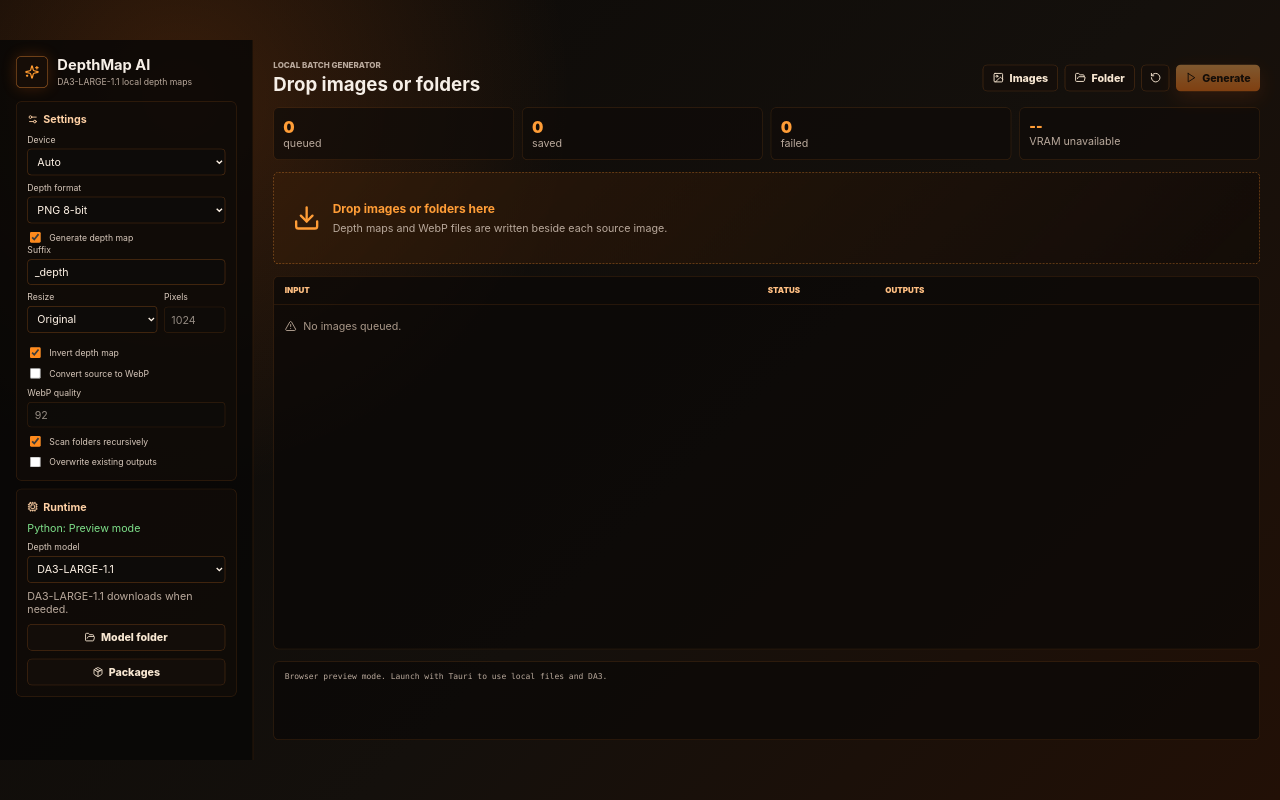
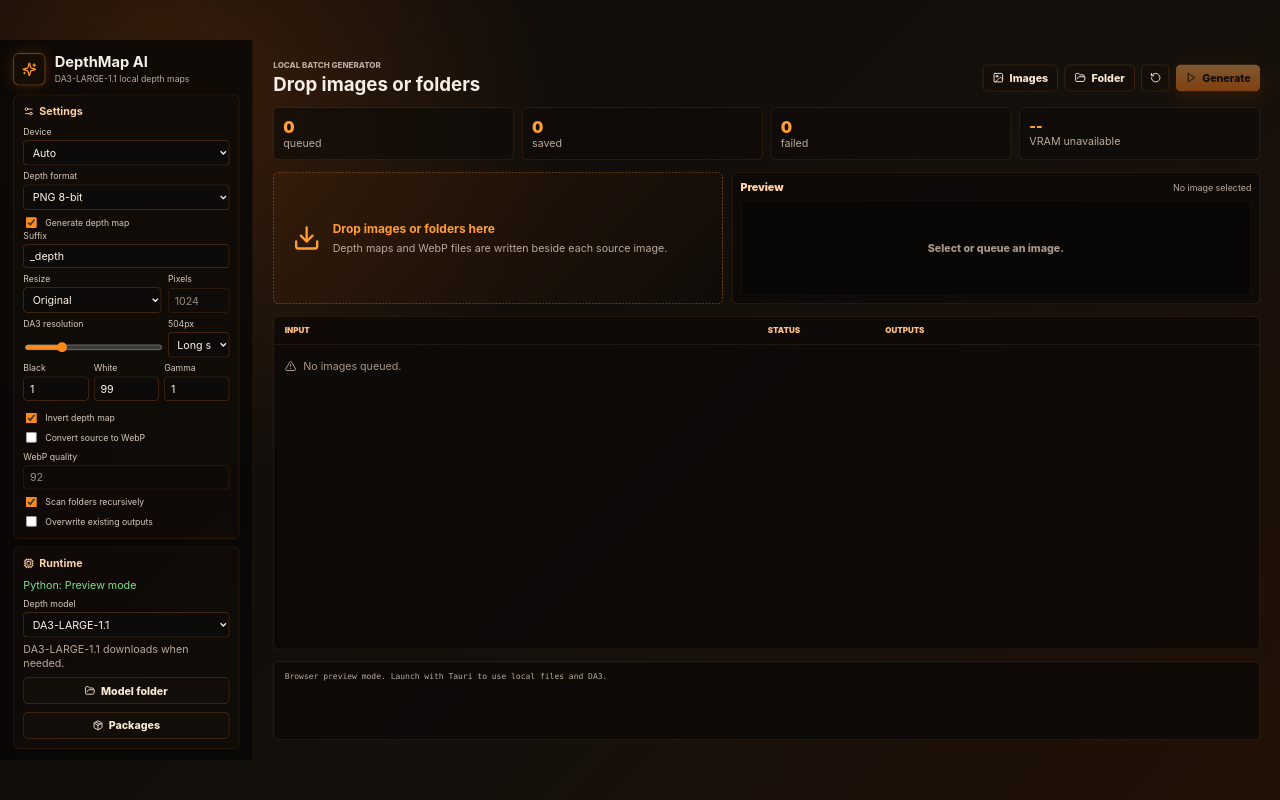
Before and after one commit to neko-legends/depth-map-generator, a React (Vite) app: page / in a window 1280 px wide. Built offline with nearby package versions, Linux system fonts and the light colour scheme.

Commit message:
Add depth preview and tuning controls

```diff
--- a/src/App.tsx
+++ b/src/App.tsx
@@ -1,4 +1,4 @@
-import { invoke } from "@tauri-apps/api/core";
+import { convertFileSrc, invoke } from "@tauri-apps/api/core";
 import { listen } from "@tauri-apps/api/event";
 import { open } from "@tauri-apps/plugin-dialog";
 import { getCurrentWindow, PhysicalSize } from "@tauri-apps/api/window";
@@ -23,6 +23,11 @@ type Device = "auto" | "cuda" | "mps" | "cpu";
 type OutputFormat = "png8" | "png16" | "npy";
 type ModelRepo = "depth-anything/DA3-LARGE-1.1" | "depth-anything/DA3-SMALL";
 type ResizeMode = "none" | "width" | "height" | "long";
+type ProcessResMethod =
+  | "upper_bound_resize"
+  | "lower_bound_resize"
+  | "upper_bound_crop"
+  | "lower_bound_crop";
 type QueueStatus = "pending" | "running" | "done" | "error";
 
 type RuntimeStatus = {
@@ -65,6 +70,11 @@ type DepthOptions = {
   suffix: string;
   resizeMode: ResizeMode;
   resizeValue: number;
+  processRes: number;
+  processResMethod: ProcessResMethod;
+  normalizeLow: number;
+  normalizeHigh: number;
+  depthGamma: number;
 };
 
 type QueueItem = {
@@ -113,7 +123,12 @@ const defaultOptions: DepthOptions = {
   overwrite: false,
   suffix: "_depth",
   resizeMode: "none",
-  resizeValue: 1024
+  resizeValue: 1024,
+  processRes: 504,
+  processResMethod: "upper_bound_resize",
+  normalizeLow: 1,
+  normalizeHigh: 99,
+  depthGamma: 1
 };
 
 const MODEL_PROMPT_SEEN_KEY = "depthmapai.modelPromptSeen.v1";
@@ -166,6 +181,13 @@ function formatBytes(bytes: number) {
   return `${Math.round(bytes / (1024 * 1024))} MB`;
 }
 
+function previewOutputPath(outputPath?: string) {
+  return outputPath
+    ?.split(";")
+    .map((path) => path.trim())
+    .find((path) => /\.(png|jpe?g|webp|bmp|tiff?)$/i.test(path));
+}
+
 function App() {
   const [runtime, setRuntime] = useState<RuntimeStatus | null>(null);
   const [vram, setVram] = useState<VramStatus | null>(null);
@@ -175,6 +197,7 @@ function App() {
   const [headline, setHeadline] = useState("Drop images or folders");
   const [log, setLog] = useState<string[]>([]);
   const [dragging, setDragging] = useState(false);
+  const [selectedPath, setSelectedPath] = useState<string | null>(null);
   const [modelStatuses, setModelStatuses] = useState<Partial<Record<ModelRepo, ModelStatus>>>({});
   const [showModelPrompt, setShowModelPrompt] = useState(false);
   const [downloadingModel, setDownloadingModel] = useState<ModelRepo | null>(null);
@@ -191,6 +214,11 @@ function App() {
   const vramDisplay = useMemo(() => formatVram(vram), [vram]);
   const selectedModelStatus = modelStatuses[options.modelRepo];
   const activeDownload = downloadProgress;
+  const selectedItem = useMemo(
+    () => queue.find((item) => item.path === selectedPath) ?? queue[0],
+    [queue, selectedPath]
+  );
+  const previewOutput = previewOutputPath(selectedItem?.outputPath);
 
   const pushLog = useCallback((line: string) => {
     setLog((current) => [line, ...current].slice(0, 80));
@@ -304,6 +332,9 @@ function App() {
           .map((path) => ({ path, status: "pending" as const }));
         return [...current, ...additions];
       });
+      if (resolved.length > 0) {
+        setSelectedPath((current) => current ?? resolved[0]);
+      }
       setHeadline(`${resolved.length} image${resolved.length === 1 ? "" : "s"} ready`);
       pushLog(`Queued ${resolved.length} image${resolved.length === 1 ? "" : "s"}.`);
     },
@@ -570,6 +601,7 @@ function App() {
   const reset = () => {
     setQueue([]);
     setLog([]);
+    setSelectedPath(null);
     setHeadline("Drop images or folders");
   };
 
@@ -685,6 +717,99 @@ function App() {
                   setOptions((current) => ({
                     ...current,
                     resizeValue: Number(event.target.value) || current.resizeValue
+                  }))
+                }
+              />
+            </label>
+          </div>
+
+          <div className="split-fields">
+            <label className="field">
+              <span>DA3 resolution</span>
+              <input
+                type="range"
+                min="336"
+                max="1008"
+                step="14"
+                disabled={!options.generateDepth}
+                value={options.processRes}
+                onChange={(event) =>
+                  setOptions((current) => ({
+                    ...current,
+                    processRes: Number(event.target.value) || current.processRes
+                  }))
+                }
+              />
+            </label>
+
+            <label className="field">
+              <span>{options.processRes}px</span>
+              <select
+                value={options.processResMethod}
+                disabled={!options.generateDepth}
+                onChange={(event) =>
+                  setOptions((current) => ({
+                    ...current,
+                    processResMethod: event.target.value as ProcessResMethod
+                  }))
+                }
+              >
+                <option value="upper_bound_resize">Long side</option>
+                <option value="lower_bound_resize">Short side</option>
+                <option value="upper_bound_crop">Long crop</option>
+                <option value="lower_bound_crop">Short crop</option>
+              </select>
+            </label>
+          </div>
+
+          <div className="triple-fields">
+            <label className="field">
+              <span>Black</span>
+              <input
+                type="number"
+                min="0"
+                max="98"
+                step="0.5"
+                disabled={!options.generateDepth}
+                value={options.normalizeLow}
+                onChange={(event) =>
+                  setOptions((current) => ({
+                    ...current,
+                    normalizeLow: Math.min(Number(event.target.value) || 0, current.normalizeHigh - 0.5)
+                  }))
+                }
+              />
+            </label>
+            <label className="field">
+              <span>White</span>
+              <input
+                type="number"
+                min="1"
+                max="100"
+                step="0.5"
+                disabled={!options.generateDepth}
+                value={options.normalizeHigh}
+                onChange={(event) =>
+                  setOptions((current) => ({
+                    ...current,
+                    normalizeHigh: Math.max(Number(event.target.value) || 100, current.normalizeLow + 0.5)
+                  }))
+                }
+              />
+            </label>
+            <label className="field">
+              <span>Gamma</span>
+              <input
+                type="number"
+                min="0.2"
+                max="4"
+                step="0.1"
+                disabled={!options.generateDepth}
+                value={options.depthGamma}
+                onChange={(event) =>
+                  setOptions((current) => ({
+                    ...current,
+                    depthGamma: Number(event.target.value) || current.depthGamma
                   }))
                 }
               />
@@ -869,6 +994,7 @@ function App() {
           </section>
         ) : null}
 
+        <div className="media-grid">
           <section className={`drop-zone ${dragging ? "dragging" : ""}`}>
             <Download size={42} />
             <div>
@@ -876,6 +1002,32 @@ function App() {
               <p>Depth maps and WebP files are written beside each source image.</p>
             </div>
           </section>
+
+          <section className="preview-panel">
+            <div className="preview-head">
+              <strong>Preview</strong>
+              <small>{selectedItem ? fileName(selectedItem.path) : "No image selected"}</small>
+            </div>
+            {selectedItem ? (
+              <div className="preview-images">
+                <div>
+                  <span>Input</span>
+                  <img src={convertFileSrc(selectedItem.path)} alt="Selected input preview" />
+                </div>
+                <div>
+                  <span>Output</span>
+                  {previewOutput ? (
+                    <img src={convertFileSrc(previewOutput)} alt="Generated output preview" />
+                  ) : (
+                    <div className="preview-empty">Pending</div>
+                  )}
+                </div>
+              </div>
+            ) : (
+              <div className="preview-empty">Select or queue an image.</div>
+            )}
+          </section>
+        </div>
 
         <section className="queue">
           <div className="queue-header">
@@ -890,7 +1042,11 @@ function App() {
             </div>
           ) : (
             queue.map((item) => (
-              <div className={`queue-row ${item.status}`} key={item.path}>
+              <button
+                className={`queue-row ${item.status} ${selectedItem?.path === item.path ? "selected" : ""}`}
+                key={item.path}
+                onClick={() => setSelectedPath(item.path)}
+              >
                 <div>
                   <strong>{fileName(item.path)}</strong>
                   <small>{item.path}</small>
@@ -900,7 +1056,7 @@ function App() {
                   {item.message ?? item.status}
                 </div>
                 <small>{item.outputPath ?? "-"}</small>
-              </div>
+              </button>
             ))
           )}
         </section>
--- a/src/styles.css
+++ b/src/styles.css
@@ -61,14 +61,14 @@ button {
   overflow: hidden;
   border-right: 1px solid rgba(255, 138, 42, 0.18);
   background: rgba(8, 7, 6, 0.82);
-  padding: 24px;
+  padding: 20px;
 }
 
 .brand {
   display: flex;
   gap: 14px;
   align-items: center;
-  margin-bottom: 20px;
+  margin-bottom: 14px;
 }
 
 .brand-mark {
@@ -121,7 +121,7 @@ small,
 
 .panel,
 .runtime {
-  padding: 16px;
+  padding: 14px;
   border: 1px solid rgba(255, 138, 42, 0.16);
   border-radius: 8px;
   background: rgba(18, 13, 9, 0.74);
@@ -152,14 +152,20 @@ small,
 
 .field {
   display: grid;
-  gap: 6px;
-  margin-bottom: 10px;
+  gap: 5px;
+  margin-bottom: 8px;
 }
 
 .split-fields {
   display: grid;
   grid-template-columns: 1fr 92px;
   gap: 10px;
+}
+
+.triple-fields {
+  display: grid;
+  grid-template-columns: repeat(3, 1fr);
+  gap: 8px;
 }
 
 .field span,
@@ -175,8 +181,13 @@ input {
   border: 1px solid rgba(255, 138, 42, 0.28);
   border-radius: 6px;
   background: #0d0b09;
-  padding: 8px 10px;
+  padding: 7px 9px;
   outline: none;
+}
+
+input[type="range"] {
+  padding: 0;
+  accent-color: #ff8a1c;
 }
 
 select:focus,
@@ -198,7 +209,7 @@ select:disabled {
   display: flex;
   align-items: center;
   gap: 10px;
-  margin-top: 9px;
+  margin-top: 7px;
 }
 
 .toggle input {
@@ -332,11 +343,17 @@ button:disabled {
   transition: width 0.18s ease;
 }
 
+.media-grid {
+  display: grid;
+  grid-template-columns: minmax(360px, 0.85fr) 1fr;
+  gap: 14px;
+}
+
 .drop-zone {
   display: flex;
   align-items: center;
   gap: 18px;
-  min-height: 138px;
+  min-height: 190px;
   border: 1px dashed rgba(255, 151, 51, 0.52);
   border-radius: 8px;
   color: #ff9d37;
@@ -353,6 +370,69 @@ button:disabled {
 
 .drop-zone p {
   margin-top: 8px;
+}
+
+.preview-panel {
+  min-height: 190px;
+  overflow: hidden;
+  border: 1px solid rgba(255, 138, 42, 0.15);
+  border-radius: 8px;
+  background: rgba(11, 9, 7, 0.74);
+  padding: 12px;
+}
+
+.preview-head {
+  display: flex;
+  justify-content: space-between;
+  gap: 16px;
+  align-items: center;
+  margin-bottom: 10px;
+}
+
+.preview-head strong,
+.preview-images span {
+  color: #ffd1a5;
+  font-weight: 900;
+}
+
+.preview-head small {
+  overflow: hidden;
+  text-overflow: ellipsis;
+  white-space: nowrap;
+}
+
+.preview-images {
+  display: grid;
+  grid-template-columns: repeat(2, minmax(0, 1fr));
+  gap: 10px;
+  height: 142px;
+}
+
+.preview-images div,
+.preview-empty {
+  display: grid;
+  min-width: 0;
+  min-height: 0;
+  place-items: center;
+  border: 1px solid rgba(255, 138, 42, 0.12);
+  border-radius: 7px;
+  background: rgba(8, 7, 6, 0.72);
+}
+
+.preview-images div {
+  grid-template-rows: 24px 1fr;
+}
+
+.preview-images img {
+  max-width: 100%;
+  max-height: 112px;
+  object-fit: contain;
+}
+
+.preview-empty {
+  height: 142px;
+  color: #a89788;
+  font-weight: 800;
 }
 
 .queue,
@@ -387,10 +467,19 @@ button:disabled {
 
 .queue-row {
   border-bottom: 1px solid rgba(255, 138, 42, 0.08);
+  width: 100%;
+  color: inherit;
+  text-align: left;
+  background: transparent;
+  cursor: pointer;
 }
 
 .queue-row:last-child {
   border-bottom: 0;
+}
+
+.queue-row.selected {
+  background: rgba(255, 138, 42, 0.1);
 }
 
 .queue-row strong {
```
Also changed, not shown: 2 other files (tests, documents, lock files or other folders). Lines whose indentation alone changed are shown as unchanged.
